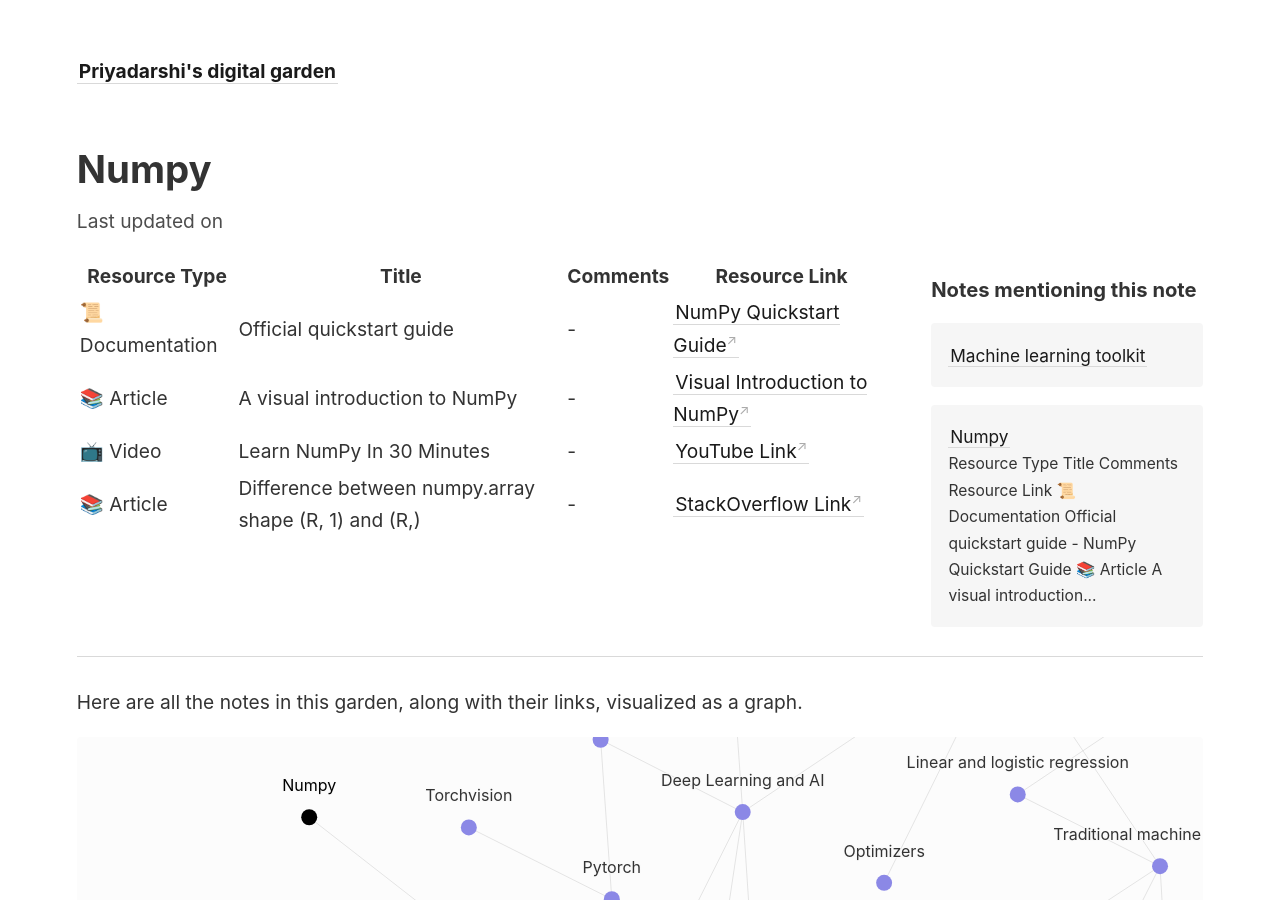
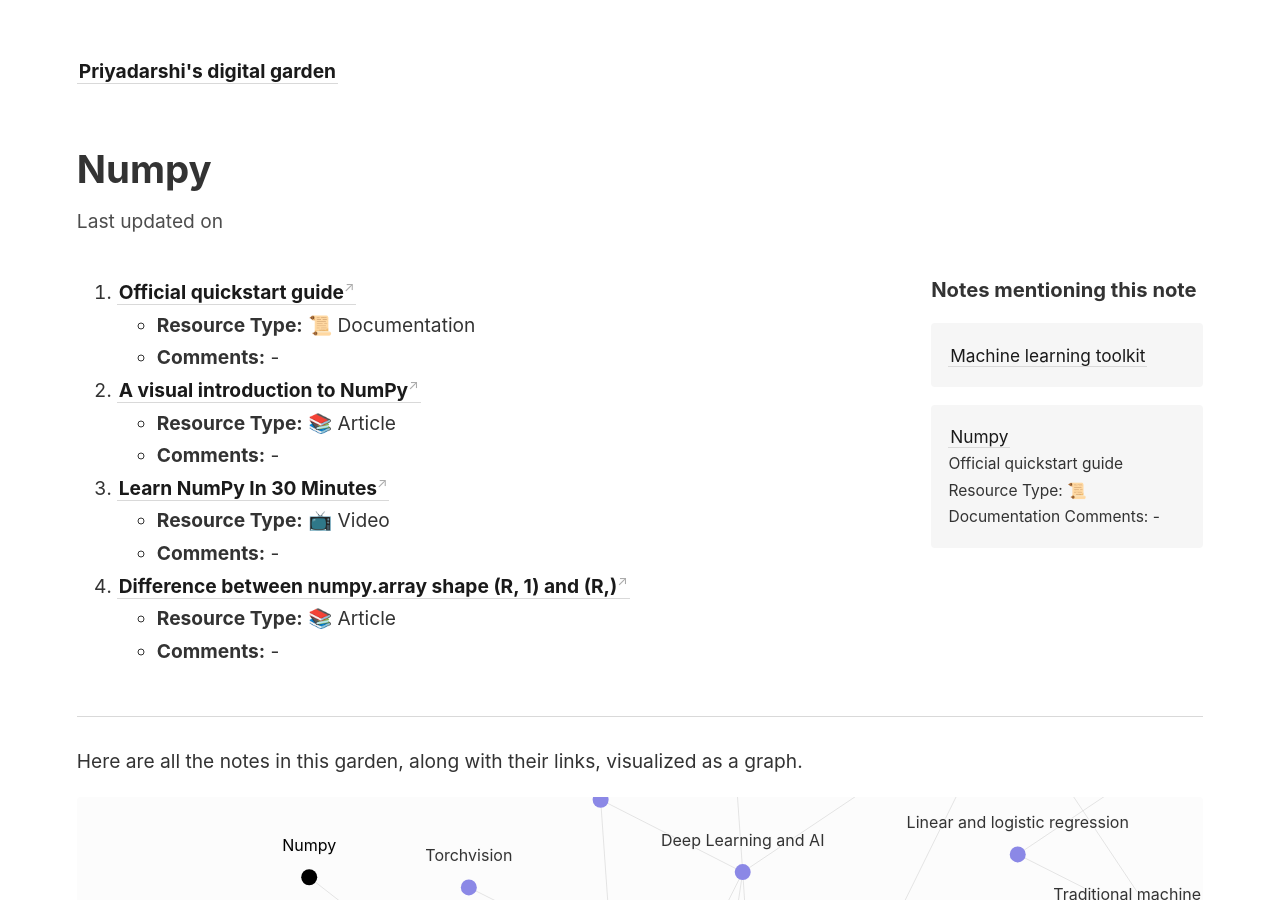
Before and after one commit to proy9714/priyadarshi-digital-garden, a Jekyll site: the page built from _notes/NumPy.md, in a window 1280 px wide and 900 px high. Built offline with Jekyll 4.4.1, drawn with Linux system fonts in a browser that asks for light colours.

Commit message:
vault backup: 2024-01-30 14:49:20

```diff
--- a/_notes/NumPy.md
+++ b/_notes/NumPy.md
@@ -1,6 +1,15 @@
-| Resource Type | Title | Comments | Resource Link |
-|---------------|-------|----------|---------------|
-| 📜 Documentation | Official quickstart guide | - | [NumPy Quickstart Guide](https://numpy.org/devdocs/user/quickstart.html) |
-| 📚 Article    | A visual introduction to NumPy | - | [Visual Introduction to NumPy](https://jalammar.github.io/visual-numpy/) |
-| 📺 Video      | Learn NumPy In 30 Minutes | - | [YouTube Link](https://www.youtube.com/watch?v=lXZk0g60qRg) |
-| 📚 Article    | Difference between numpy.array shape (R, 1) and (R,) | - | [StackOverflow Link](https://stackoverflow.com/questions/22053050/difference-between-numpy-array-shape-r-1-and-r) |
+1. [**Official quickstart guide**](https://numpy.org/devdocs/user/quickstart.html)
+   - **Resource Type:** 📜 Documentation
+   - **Comments:** -
+
+2. [**A visual introduction to NumPy**](https://jalammar.github.io/visual-numpy/)
+   - **Resource Type:** 📚 Article
+   - **Comments:** -
+
+3. [**Learn NumPy In 30 Minutes**](https://www.youtube.com/watch?v=lXZk0g60qRg)
+   - **Resource Type:** 📺 Video
+   - **Comments:** -
+
+4. [**Difference between numpy.array shape (R, 1) and (R,)**](https://stackoverflow.com/questions/22053050/difference-between-numpy-array-shape-r-1-and-r)
+   - **Resource Type:** 📚 Article
+   - **Comments:** -
```
